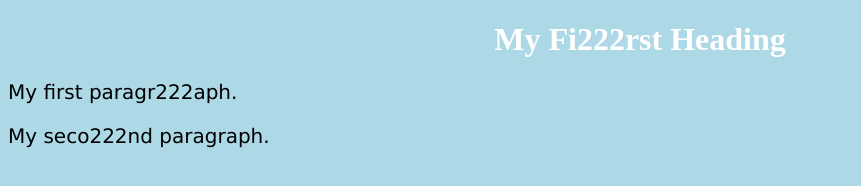
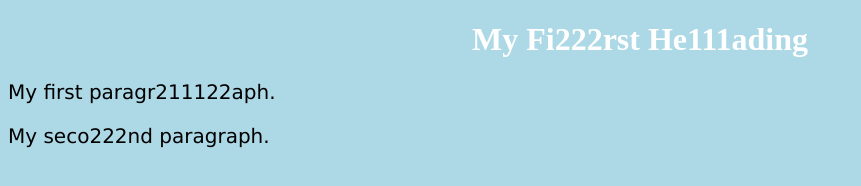
Before and after one commit to Feedotheman/first_project, a plain HTML site: page web_pages/second1.html in a window 1280 px wide. Shown: the whole page, without its empty margins (0-861 px from the left). Drawn offline with Linux system fonts and the light colour scheme.

Commit message:
fix second1 bug

```diff
--- a/web_pages/second1.html
+++ b/web_pages/second1.html
@@ -9,8 +9,8 @@
 </head>
 <body>
 
-    <h1>My Fi222rst Heading</h1>
-    <p>My first paragr222aph.</p>
+    <h1>My Fi222rst He111ading</h1>
+    <p>My first paragr211122aph.</p>
     <p>My seco222nd paragraph.</p>
 
 </body>
```
